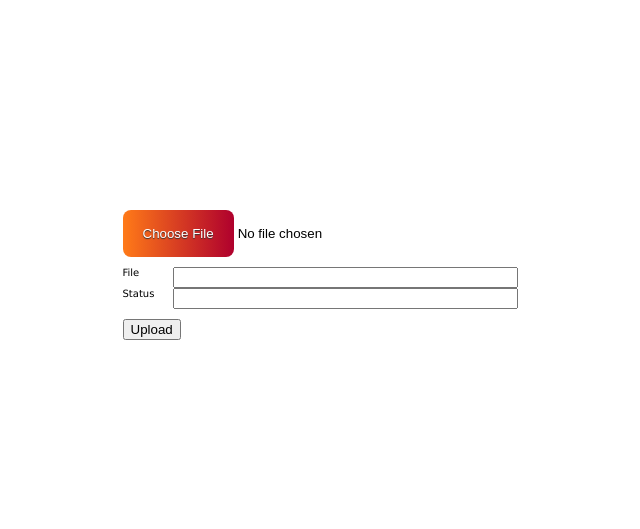
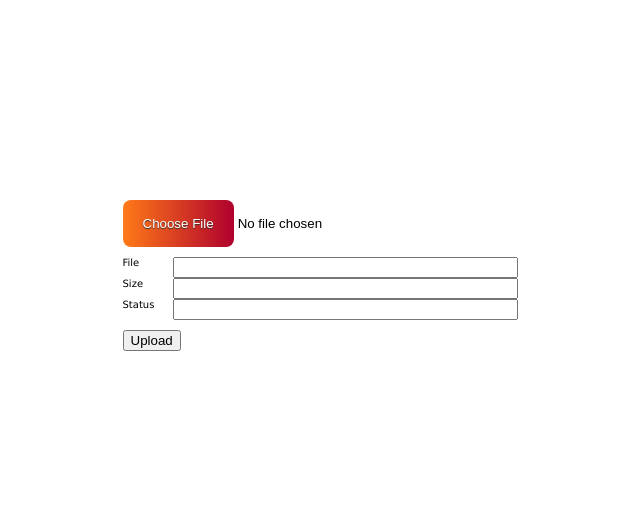
Before and after one commit to lgmacart/WebProject1, a Flask app: page / in a window 1280 px wide. Shown: the part 138-667 px from the top of the page, without its empty margins (320-960 px from the left). Run offline with Flask 3, Linux system fonts and the light colour scheme.

Commit message:
Add file upload functionality 2

```diff
--- a/app.py
+++ b/app.py
@@ -36,6 +36,8 @@ def upload_file():
         message = "Invalid selection"
     else:
         file = request.files['file']
+        size = file.read()
+
         if file.filename == '':
             message = "No file selected"
         else:
@@ -53,7 +55,7 @@ def upload_file():
                 else:
                     message = "Failed to load"
 
-    return render_template('test2.html', message=message, filename=filename)
+    return render_template('test2.html', message=message, filename=filename, size=size)
 
 if __name__ == "__main__":
     app.run(debug=True, host='0.0.0.0')
--- a/templates/test2.html
+++ b/templates/test2.html
@@ -11,6 +11,8 @@
     <p>
         <label class=custom_label for="filename">File</label>
         <input type="text" name="filename" size="40" value="{{ filename }}"><br>
+        <label class=custom_label for="Size">Size</label>
+        <input type="text" name="size" size="40" value="{{ size }}"><br>
         <label class=custom_label for="Status">Status</label>
         <input type="text" name="status" size="40" value="{{ message }}">
     </p>
```
